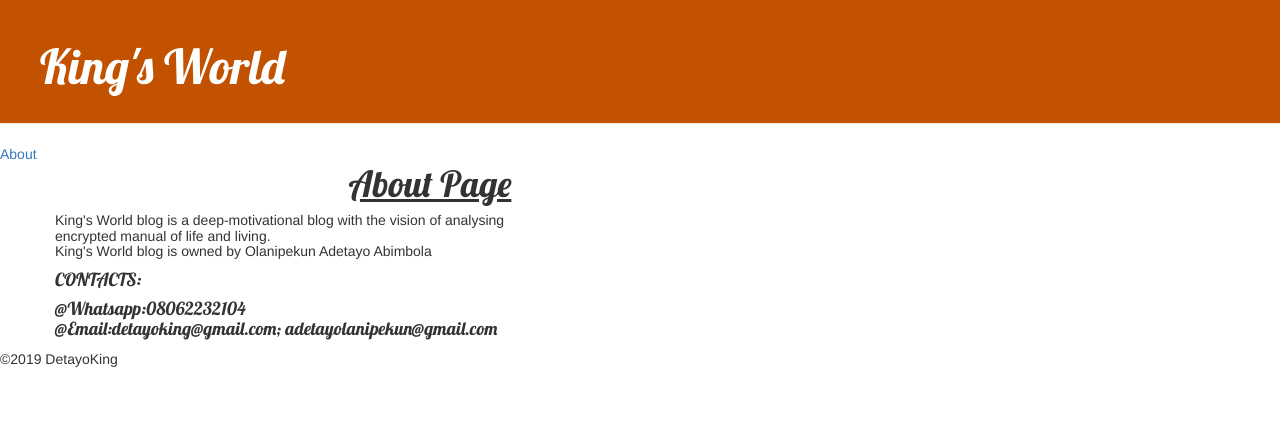
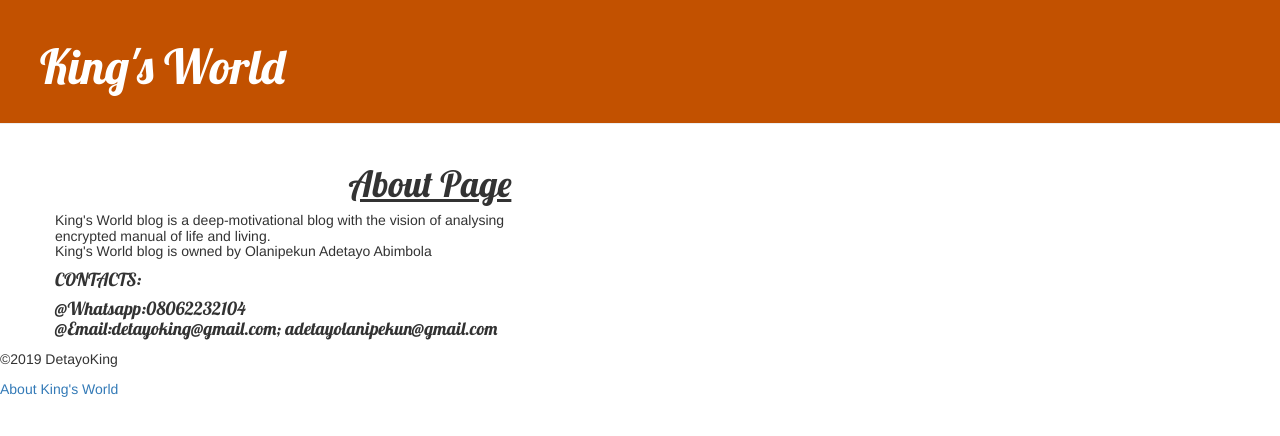
Before and after one commit to Detayo/Kings-World, a Django app: page /about/ in a window 1280 px wide. Shown: the top 436 px of the page. Run offline with Django 3.2, Linux system fonts and the light colour scheme; some libraries are stand-ins or nearby versions.

Commit message:
Changed the HTML for the site.

```diff
--- a/blog/static/blog/main.css
+++ b/blog/static/blog/main.css
@@ -44,6 +44,7 @@ h1, h2, h3, h4 {
 .post h2 a, .post h2 a:visited {
     color: #000000;
 }
+
 .comment {
     margin: 20px 0px 20px 20px;
 }
--- a/blog/templates/blog/base.html
+++ b/blog/templates/blog/base.html
@@ -11,11 +11,6 @@
     <div class="page-header">
         <h1><a href="/">King's World</a></h1>
     </div>
-		<!-- Navbar Right Side -->
-            <div class="navbar-nav">
-              <a class="nav-item nav-link" href="{% url 'blog-about' %}">About</a>
-            </div>
-
     <div class="content container">
         <div class="row">
             <div class="col-md-8">
@@ -26,4 +21,7 @@
     </div>
 </body>
 	<footer><p>&copy;2019 DetayoKing</p></footer>
+	<div class="navbar-nav">
+       <a class="nav-item nav-link" href="{% url 'blog-about' %}">About King's World</a>
+    </div>
 </html>
```
Lines whose indentation alone changed are shown as unchanged.
